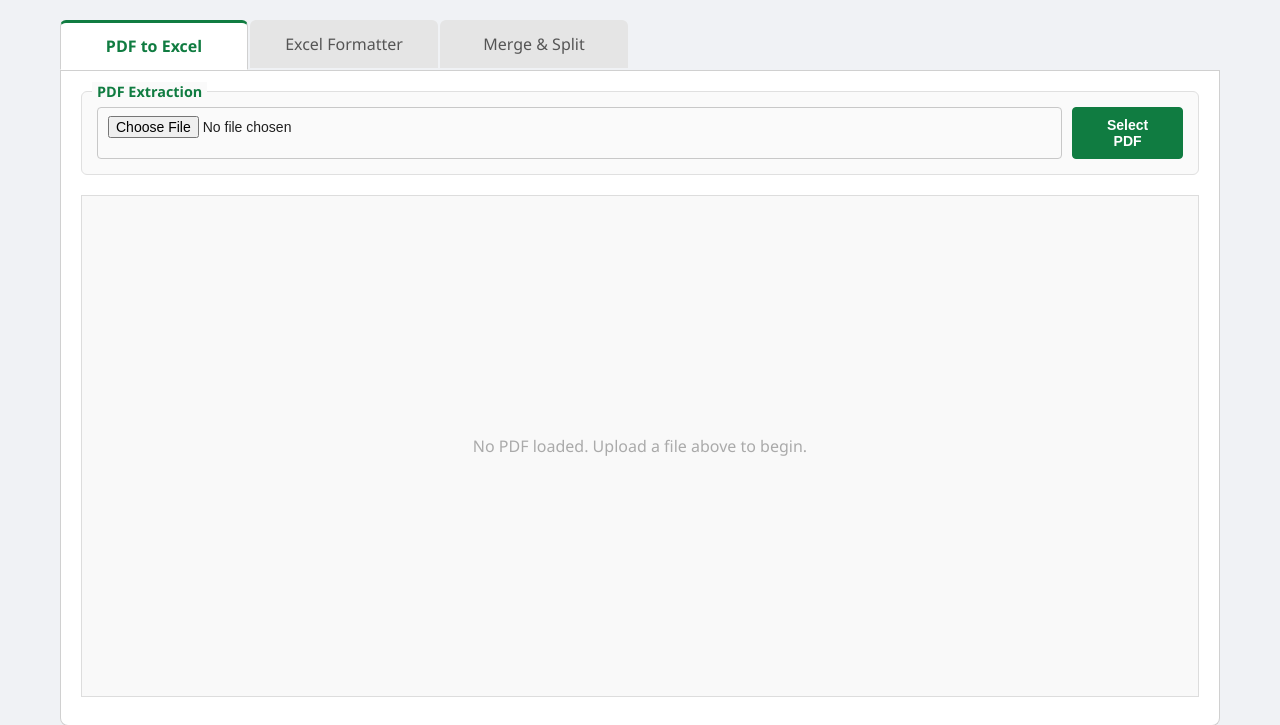
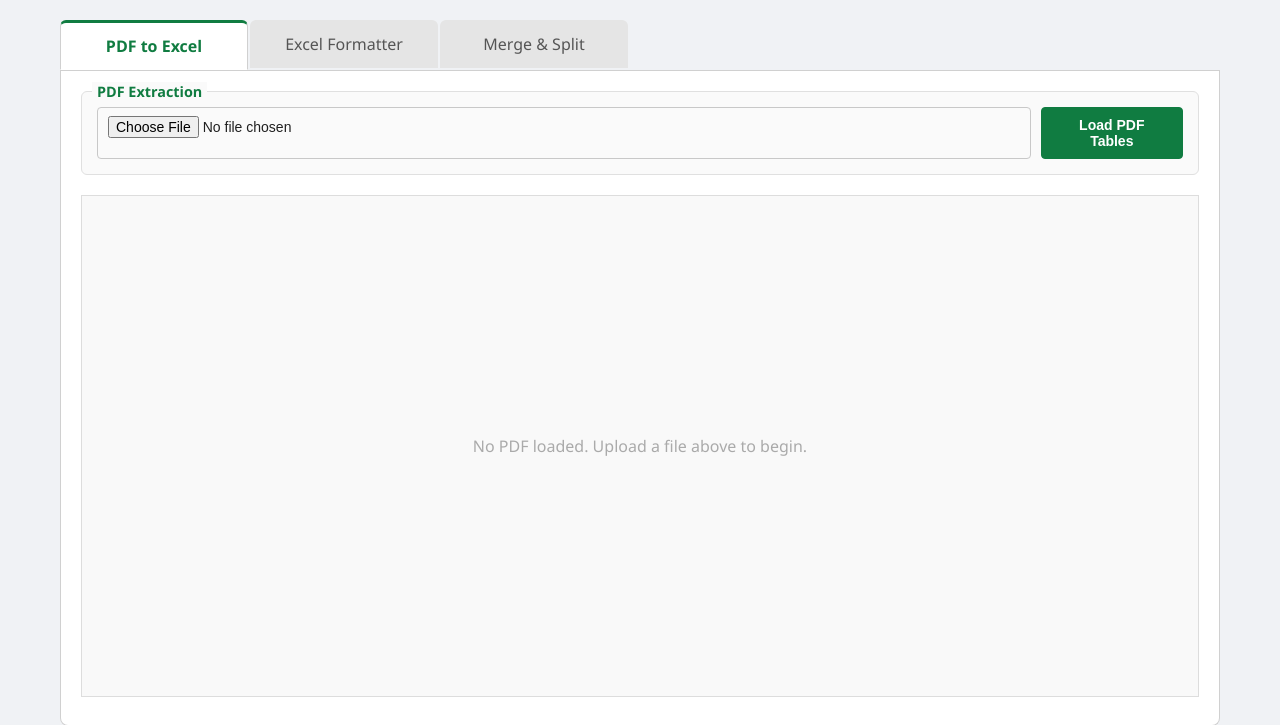
Before and after one commit to uniqueabhishek/CA-Office-Suite, a Flask app: page / in a window 1280 px wide. Shown: the part 54-779 px from the top of the page. Run offline with Flask 3, Linux system fonts and the light colour scheme.

Commit message:
Improve UI: Rename PDF loader button to avoid confusion

```diff
--- a/flask_app/templates/index.html
+++ b/flask_app/templates/index.html
@@ -7,7 +7,7 @@
         <span class="group-title">PDF Extraction</span>
         <div style="display: flex; gap: 10px;">
             <input type="file" name="file" class="form-control" style="margin-bottom: 0;" accept=".pdf" placeholder="Select a PDF file to extract tables">
-            <button type="submit" class="btn btn-primary">Select PDF</button>
+            <button type="submit" class="btn btn-primary">Load PDF Tables</button>
         </div>
     </div>
 
```
